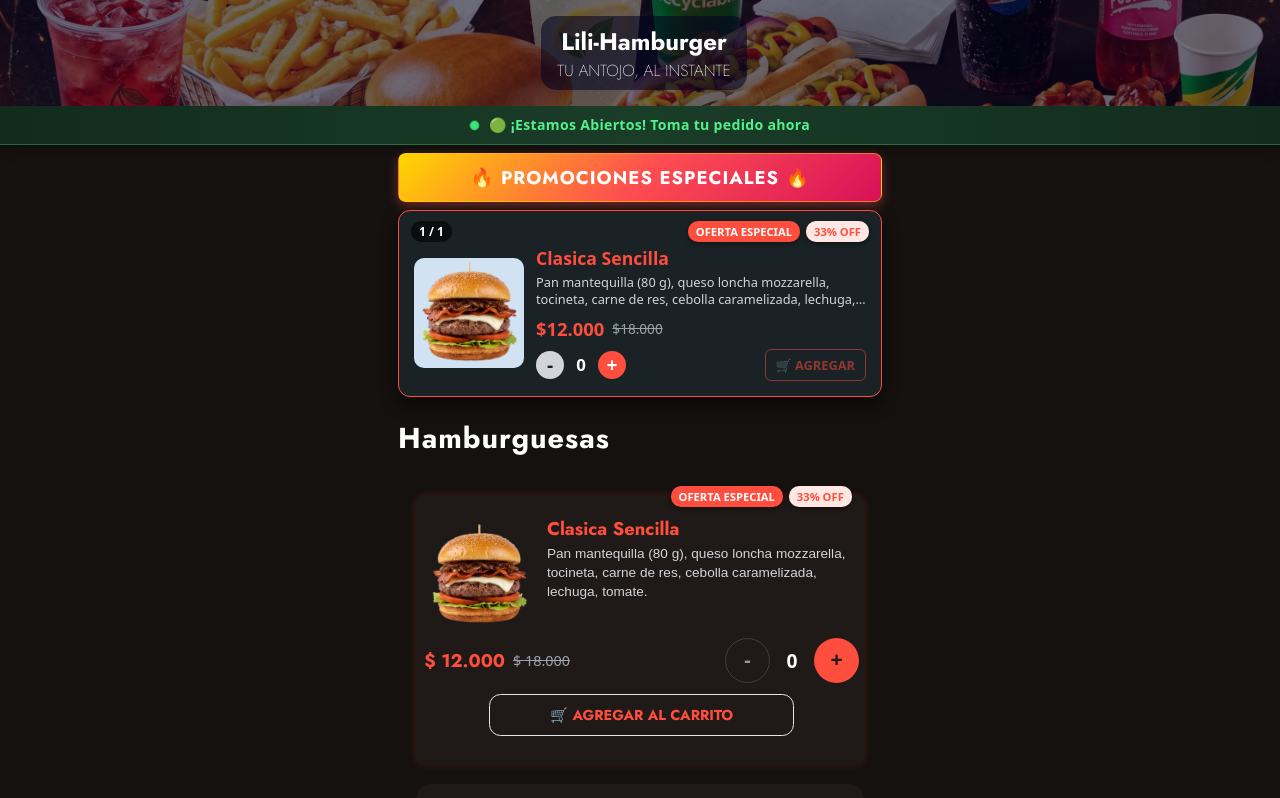
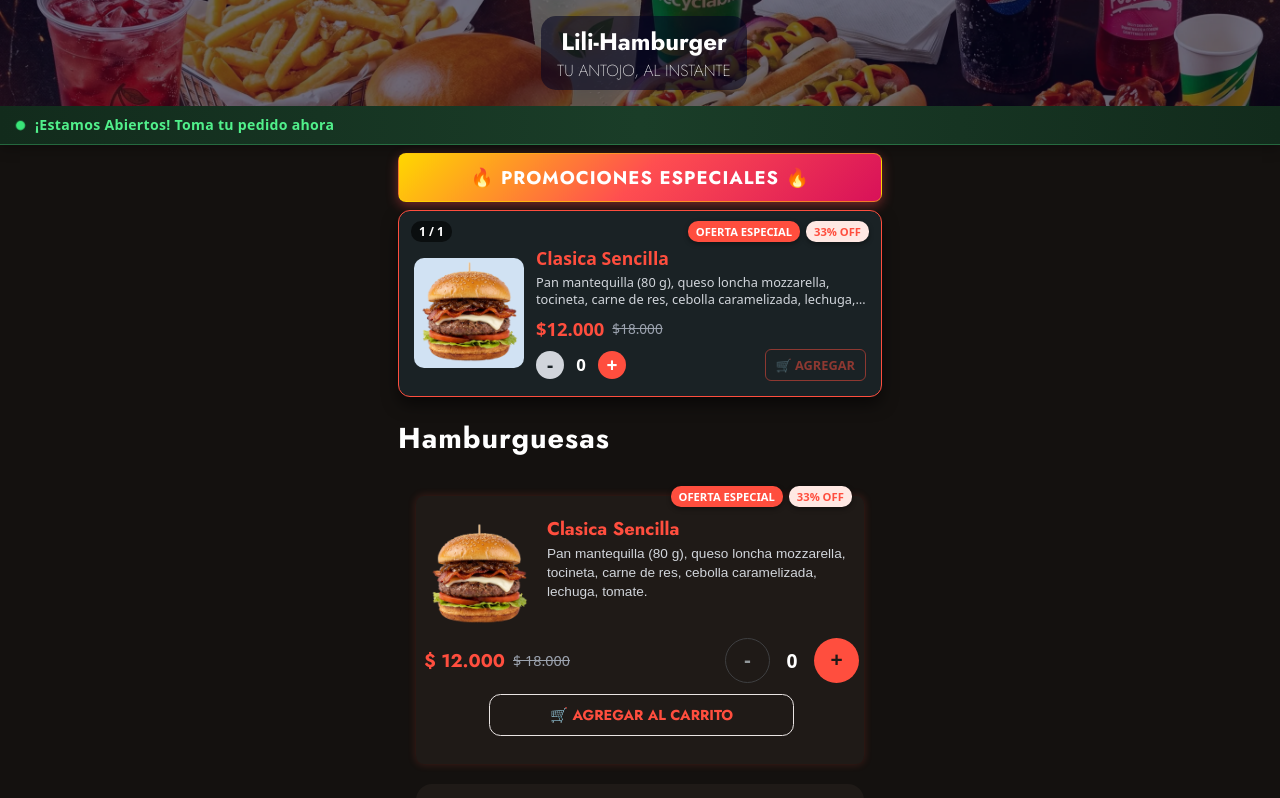
Before and after one commit to AlexHurPi/lili-burguer, a React (Vite) app: page / in a window 1280 px wide. Shown: the top 798 px of the page. Built offline with nearby package versions, Linux system fonts and the light colour scheme; no server answers; the database is empty.

Commit message:
commit35 quitar caracter circular en banner de status

```diff
--- a/src/components/storeStatusBanner-components/storeStatusBanner-styles.css
+++ b/src/components/storeStatusBanner-components/storeStatusBanner-styles.css
@@ -2,7 +2,7 @@
 .store-status-banner {
   display: flex;
   align-items: center;
-  justify-content: center;
+  justify-content: start;
   gap: 10px;
   /*width: 100%;*/
   padding: 10px 16px;
@@ -44,6 +44,7 @@
   border-radius: 50%;
   background-color: #ff5252;
   box-shadow: 0 0 8px #ff5252;
+  animation: pulse-red 1.8s infinite ease-in-out;
 }
 
 /* Texto del mensaje */
@@ -67,6 +68,20 @@
     box-shadow: 0 0 0 0 rgba(57, 229, 120, 0);
   }
 }
+@keyframes pulse-red {
+  0% {
+    transform: scale(0.95);
+    box-shadow: 0 0 0 0 rgba(218, 11, 46, 0.7);
+  }
+  70% {
+    transform: scale(1.1);
+    box-shadow: 0 0 0 6px rgba(57, 229, 120, 0);
+  }
+  100% {
+    transform: scale(0.95);
+    box-shadow: 0 0 0 0 rgba(57, 229, 120, 0);
+  }
+}
 
 /* Responsivo para móviles */
 @media (max-width: 600px) {
--- a/src/languages/spanish.json
+++ b/src/languages/spanish.json
@@ -37,8 +37,8 @@
       { "day": 6, "dayName": "Sábado", "isOpen": true, "openTime": "16:00", "closeTime": "01:00" }
     ],
     "messages": {
-      "openBanner": "🟢 ¡Estamos Abiertos! Toma tu pedido ahora",
-      "closedBanner": "🔴 Tienda Cerrada • Abrimos a las 4:00 PM. ¡Puedes programar tu pedido!",
+      "openBanner": "¡Estamos Abiertos! Toma tu pedido ahora",
+      "closedBanner": "Tienda Cerrada • Abrimos a las 4:00 PM. ¡Puedes programar tu pedido!",
       "closedCartNotice": "En este momento la cocina está cerrada. Tu pedido se registrará como PROGRAMADO para ser despachado cuando abramos.",
       "scheduledOrderHeader": "📌 *PEDIDO PROGRAMADO* (Para entregar en el próximo horario de atención)",
       "whatsappHeader": "📋 *¡Hola! Quiero hacer el siguiente pedido:*",
```
